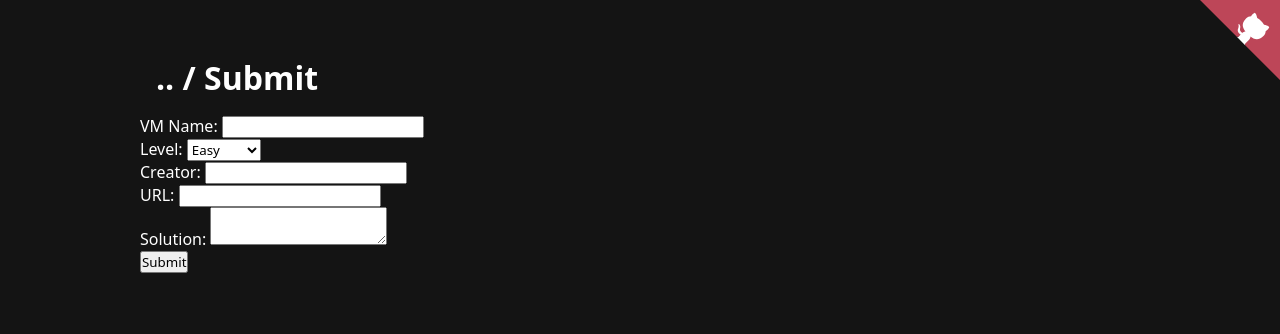
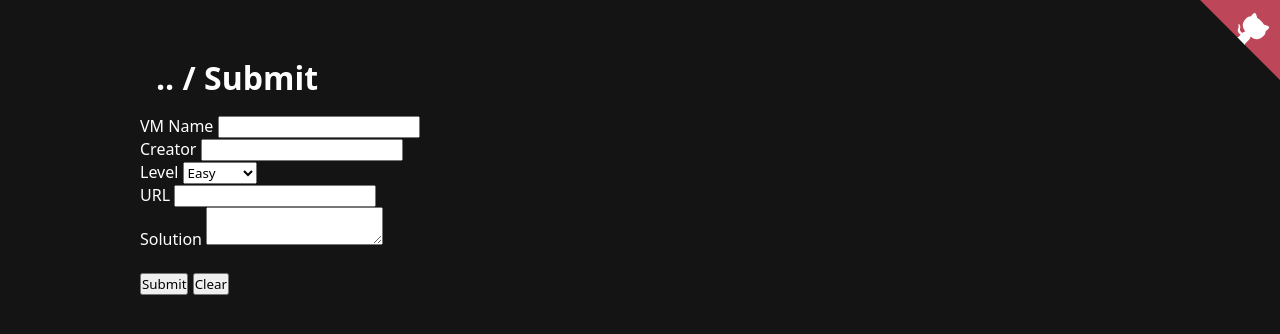
Before and after one commit to VulNyx/vulnyx, a Jekyll site: the page built from submitvm.md, in a window 1280 px wide. Shown: the top 334 px of the page. Built offline with Jekyll 4.4.1, drawn with Linux system fonts in a browser that asks for light colours.

Commit message:
Update submitvm.md

```diff
--- a/submitvm.md
+++ b/submitvm.md
@@ -4,26 +4,41 @@ title: Submit
 ---
 
 {% raw %}
-<form action="https://formspree.io/f/xbjewngg" method="POST">
-  <label for="vmname">VM Name:</label>
-  <input type="text" id="vmname" name="VM Name">
-<br>
-<label for="level">Level:</label>
-<select id="level" name="Level">
-<option value="Easy">Easy</option>
-<option value="Medium">Medium</option>
-<option value="Hard">Hard</option>
-</select>
-<br>
-<label for="creator">Creator:</label>
-<input type="text" id="creator" name="Creator">
-<br>
-<label for="url">URL:</label>
-<input type="text" id="url" name="URL">
-<br>
-<label for="solution">Solution:</label>
-  <textarea id="writeup" name="Solution"></textarea>
-<br>
-<button type="submit">Submit</button>
+
+<meta name="viewport" content="width=device-width, initial-scale=1, maximum-scale=1"><link rel="stylesheet" href="./style.css">
+<form class="form contact-form" action="https://formspree.io/f/xbjewngg" method="POST">
+  <div>
+    <label class="form-label" for="name">VM Name</label>
+    <input class="form-control" id="name" name="VM Name" type="text" required />
+  </div>
+  <div>
+    <label class="form-label" for="creator">Creator</label>
+    <input class="form-control" id="creator" name="Creator" type="text" required />
+  </div>
+  <div>
+    <label class="form-label" for="level">Level</label>
+    <select class="form-control" id="level" name="Level" required>
+        <option value="Easy">Easy</option>
+        <option value="Medium">Medium</option>
+        <option value="Hard">Hard</option>
+    </select>
+  </div>
+  <div>
+    <label class="form-label" for="url">URL</label>
+    <input class="form-control" id="url" name="URL" type="url" required />
+  </div>
+  <div>
+    <label class="form-label" for="solution">Solution</label>
+    <textarea class="form-control" id="solution" name="Solution" required></textarea>
+  </div>
+  <div>
+    <br>
+  </div>
+  <div>
+    <button class="button" type="submit">Submit</button>
+    <button class="button" type="reset">Clear</button>
+  </div>
 </form>
+  <script  src="./script.js"></script>
+
 {% endraw %}
```
